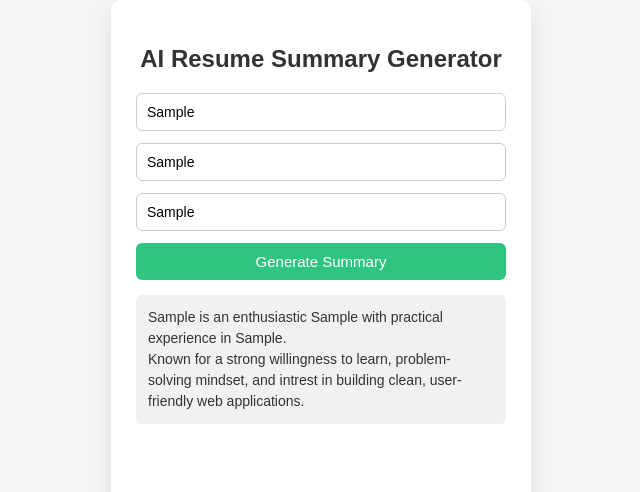
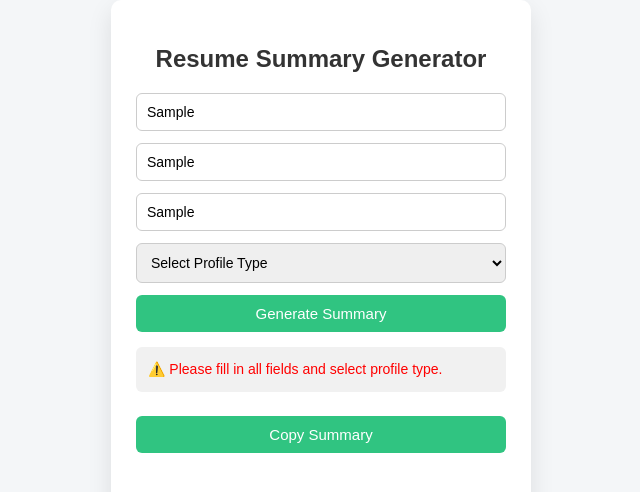
Before and after one commit to YaramalaHaritha/portfolio-website, a plain HTML site: page resume-demo/index.html in a window 1280 px wide. Both pictures are taken after typing "Sample", "Sample", "Sample" into the empty fields and a click on the button "Generate Summary". Shown: the top 492 px of the page, without its empty margins (319-959 px from the left). Drawn offline with Linux system fonts and the light colour scheme.

Commit message:
Added new section

```diff
--- a/resume-demo/index.html
+++ b/resume-demo/index.html
@@ -4,19 +4,27 @@
 <head>
     <meta charset="UTF-8">
     <meta name="viewport" content="width=device-width, initial-scale=1.0">
-    <title>Document</title>
+    <title>Resume Summary</title>
     <link rel="stylesheet" href="style.css">
 </head>
 <body>
     <div class="container">
-        <h2>AI Resume Summary Generator</h2>
+        <h2> Resume Summary Generator</h2>
         <input type="text" id="name" placeholder="Your Name">
         <input type="text" id="role" placeholder="Target Role">
         <input type="text" id="skills" placeholder="Your Skills">
+        <select id="level">
+            <option value="">Select Profile Type</option>
+            <option value="fresher">Fresher</option>
+            <option value="experienced">Experienced</option>
+        </select>
+
 
         <button onclick="generateSummary()">Generate Summary</button>
 
         <p id="output"></p>
+        <button id="copyBtn" onclick="copySummary()">Copy Summary</button>
+
 
     </div>
 
--- a/resume-demo/script.js
+++ b/resume-demo/script.js
@@ -2,18 +2,42 @@ function generateSummary() {
   const name = document.getElementById("name").value.trim();
   const role = document.getElementById("role").value.trim();
   const skills = document.getElementById("skills").value.trim();
+  const level = document.getElementById("level").value;
   const output = document.getElementById("output");
-  if(!name || !role || !skills){
-    output.innerText ="Please fill in all fields to generate a summery";
-    output.style.color ="red";
+
+  if (!name || !role || !skills || !level) {
+    output.innerText = "⚠️ Please fill in all fields and select profile type.";
+    output.style.color = "red";
     return;
   }
 
-  const summary = `${name} is an enthusiastic ${role} with practical experience in ${skills}.
-   Known for a strong willingness to learn, problem-solving mindset, and intrest in building clean, user-friendly web applications.`;
+  let summary = "";
 
-   output.style.color = "#333"
-   output.innerText = summary;
+  if (level === "fresher") {
+    summary = `${name} is a motivated ${role} with foundational knowledge in ${skills}.
+    Eager to learn, adapt, and contribute to real-world projects while growing technical expertise.`;
+  } else {
+    summary = `${name} is an experienced ${role} with strong hands-on experience in ${skills}.
+    Known for delivering efficient solutions, collaborating with teams, and continuously improving application quality.`;
+  }
 
+  output.style.color = "#333";
+  output.innerText = summary;
+}
+function copySummary() {
+  const output = document.getElementById("output");
+  const text = output.innerText;
 
+  if (!text) {
+    alert("Nothing to copy!");
+    return;
+  }
+
+  navigator.clipboard.writeText(text)
+    .then(() => {
+      alert("Summary copied to clipboard!");
+    })
+    .catch(() => {
+      alert("Failed to copy text.");
+    });
 }
--- a/resume-demo/style.css
+++ b/resume-demo/style.css
@@ -35,6 +35,15 @@ input{
     outline: none;
     border-color: #7b2cbf;
 }
+select {
+  width: 100%;
+  padding: 10px;
+  margin-bottom: 12px;
+  border: 1px solid #ccc;
+  border-radius: 6px;
+  font-size: 14px;
+}
+
 button{
     width: 100%;
     padding: 10px;
@@ -58,3 +67,11 @@ button:hover{
     line-height: 1.5;
     color: #333;
 }
+#copyBtn {
+  margin-top: 10px;
+  background: #30c481;
+}
+
+#copyBtn:hover {
+  background: #29ae39;
+}
```
Also changed, not shown: index.html (+5 -1 lines).
